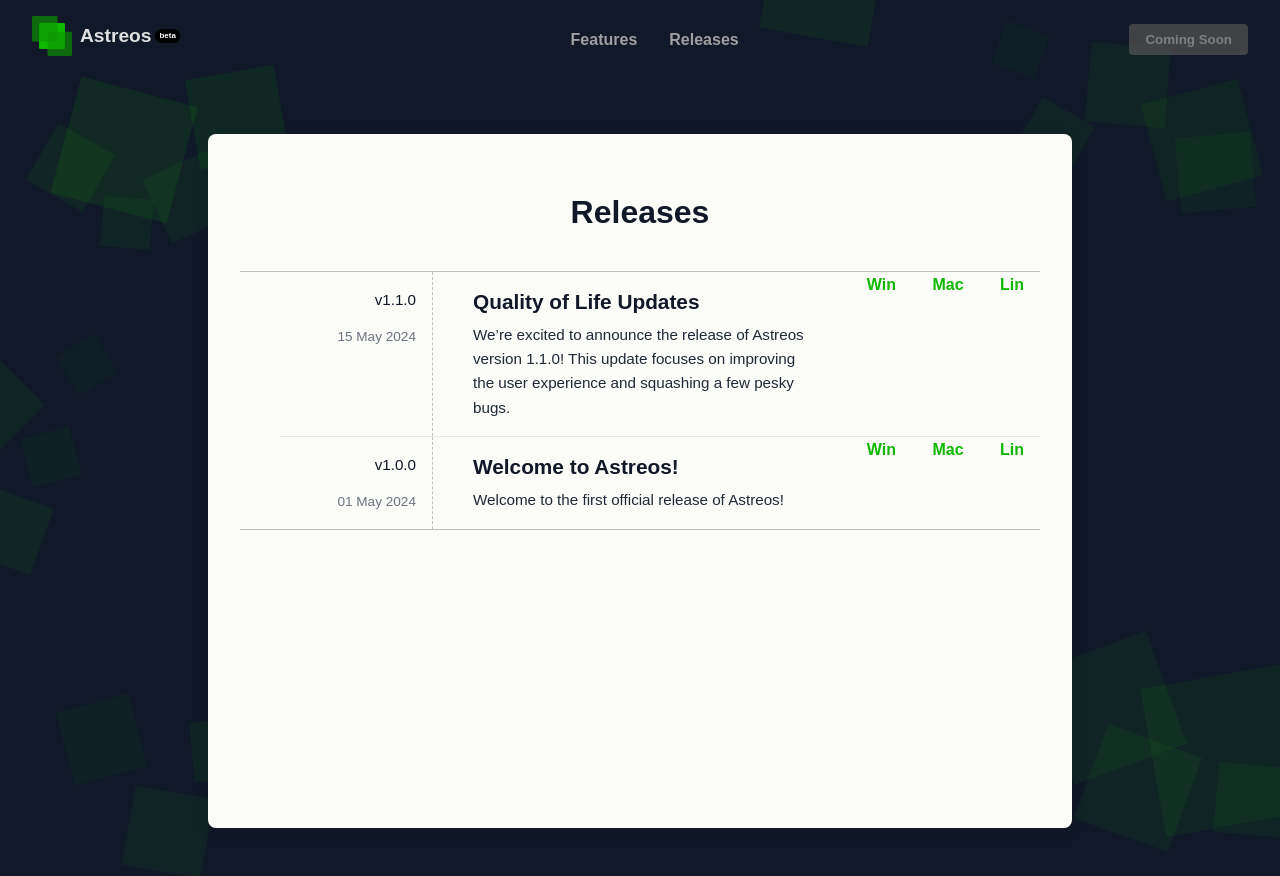
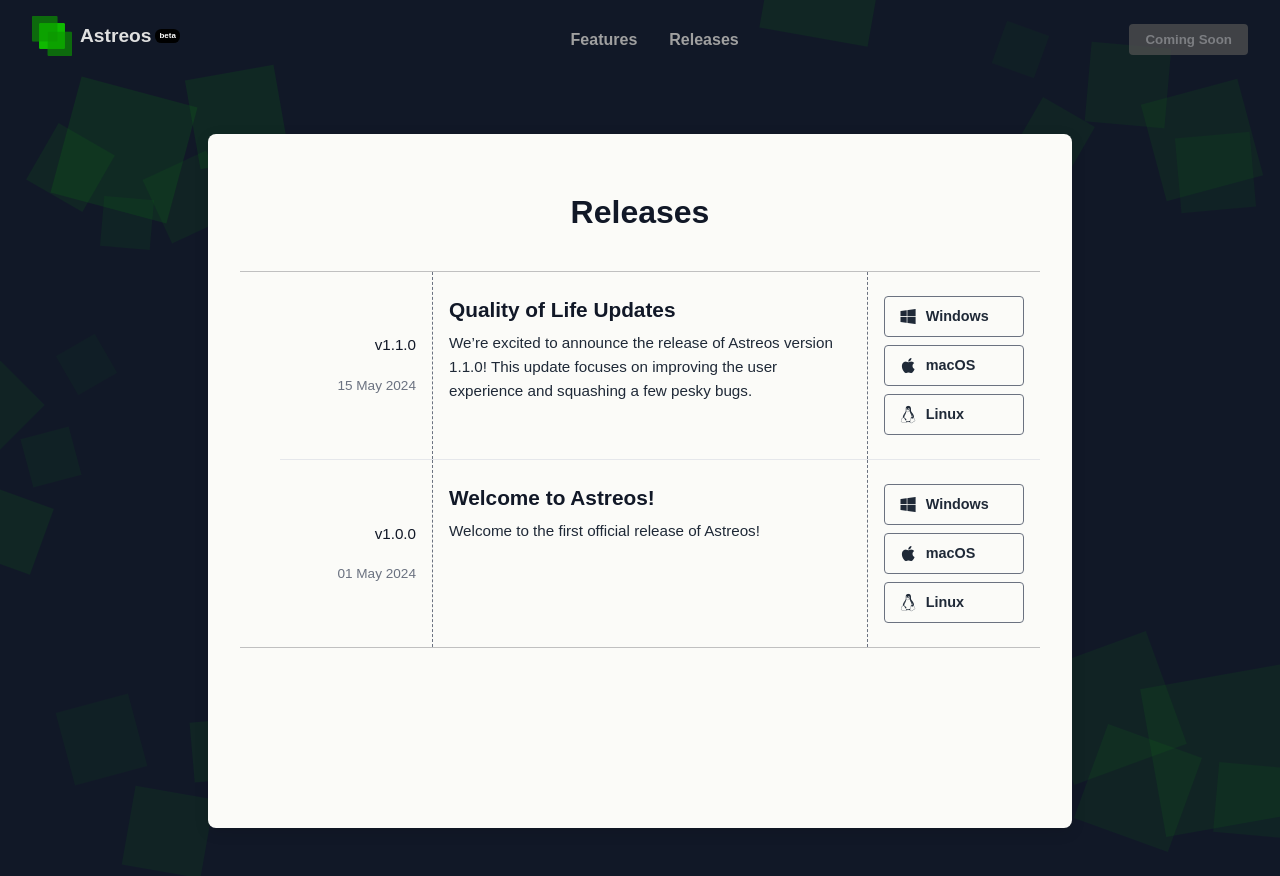
Before and after one commit to phillt/astreos.dev, a Jekyll site: the page built from release-notes.md, in a window 1280 px wide. Shown: the top 876 px of the page. Built offline with Jekyll 4.4.1, drawn with Linux system fonts in a browser that asks for light colours; nearby versions of some CDN libraries; some web fonts are replaced.

Commit message:
✨ Update download buttons and enhance release notes styling
Refines the download buttons for Windows, macOS, and Linux in the release notes, incorporating icons and improved labels for better user experience. Adjusts CSS for uniform padding, alignment, and responsiveness across devices, ensuring a cohesive layout for the release notes section.

```diff
--- a/assets/css/style.css
+++ b/assets/css/style.css
@@ -454,22 +454,26 @@ a:hover {
 
 .release-notes-list li {
   display: flex;
-  align-items: stretch; /* Make columns equal height */
-  gap: 1.5rem;
+  align-items: stretch;
+  gap: 0; /* Remove gap, handled by padding & border */
   margin-bottom: 0;
   border-top: 1px solid #e5e7eb;
 }
 
 .release-notes-list .post-meta-column,
-.release-notes-list .post-details {
-  padding: 1rem;
+.release-notes-list .post-details,
+.release-notes-list .post-download-column {
+  padding: 1.5rem 1rem; /* Uniform padding */
+  display: flex; /* Enable flex for alignment */
+  flex-direction: column; /* Default direction */
+  justify-content: center; /* Center content vertically */
 }
 
 .release-notes-list .post-meta-column {
-  flex: 0 0 120px; /* Fixed width for this column */
-  text-align: right; /* Align text right */
-  border-right: 1px dashed var(--clr-text-subtle);
-
+  flex: 0 0 120px;
+  text-align: right;
+  border-right: 1px dashed var(--clr-meta-dark);
+  align-items: flex-end; /* Align text to the right */
 }
 
 .release-notes-list .post-version {
@@ -488,6 +492,8 @@ a:hover {
 
 .release-notes-list .post-details {
   flex: 1;
+  border-right: 1px dashed var(--clr-meta-dark);
+  justify-content: flex-start; /* Align text to top */
 }
 
 .release-notes-list h2 {
@@ -511,6 +517,46 @@ a:hover {
   color: var(--clr-text-dark);
   line-height: 1.6;
   font-size: 0.95em; /* Slightly smaller excerpt */
+}
+
+.release-notes-list .post-download-column {
+  flex: 0 0 140px; /* Increase width for text */
+  align-items: stretch; /* Stretch buttons full width */
+  gap: 0.5rem;
+}
+
+.btn-download {
+  display: inline-flex;
+  justify-content: flex-start; /* Align icon/text left */
+  align-items: center;
+  padding: 0.5rem 0.8rem; /* Adjust padding */
+  /* width: auto; Remove fixed width */
+  /* height: auto; Remove fixed height */
+  font-size: 0.9em; /* Smaller base font size */
+  text-decoration: none;
+  border: 1px solid var(--clr-meta-dark);
+  background-color: transparent;
+  color: var(--clr-text-dark);
+  border-radius: 4px;
+  cursor: pointer;
+  transition: background-color 0.2s ease, color 0.2s ease;
+  gap: 0.5em; /* Space between icon and text */
+}
+
+.btn-download i {
+  font-size: 1.2em; /* Keep icon slightly larger */
+  width: 1.2em; /* Allocate fixed space for icon */
+  text-align: center;
+}
+
+.btn-download .btn-label {
+  /* Styles for the label if needed */
+}
+
+.btn-download:hover {
+  background-color: var(--clr-text-dark);
+  color: var(--clr-bg-paper);
+  border-color: var(--clr-text-dark);
 }
 
 /* Single Post Layout Styles */
@@ -735,18 +781,47 @@ a:hover {
     flex-direction: column;
     gap: 0;
   }
-  .release-notes-list .post-meta-column {
+  .release-notes-list .post-meta-column,
+  .release-notes-list .post-details,
+  .release-notes-list .post-download-column {
     flex-basis: auto;
     width: auto;
-    text-align: left; /* Align left on mobile */
-    padding-top: 0;
-    margin-bottom: 0.5rem; /* Space below date/version block */
+    padding: 1rem;
+    border-right: none;
+    border-bottom: 1px dashed var(--clr-meta-dark); /* Separator when stacked */
+    align-items: flex-start; /* Align left */
   }
-  .release-notes-list .post-version {
-    display: inline-block; /* Put version and date on same line? */
-    margin: 0 0.5rem 0 0;
+  .release-notes-list li:last-child .post-download-column {
+    border-bottom: none;
   }
-  .release-notes-list .post-meta {
-     display: inline-block; /* Put version and date on same line? */
+
+  .release-notes-list .post-meta-column {
+    text-align: left;
+    padding-bottom: 0.5rem; /* Less padding */
+    border-bottom: none; /* Remove double border */
+  }
+
+  .release-notes-list .post-details {
+     padding-top: 0.5rem;
+     padding-bottom: 1rem;
+  }
+
+  .release-notes-list .post-download-column {
+    flex-basis: auto;
+    width: auto;
+    align-items: stretch; /* Stretch buttons horizontally */
+    flex-direction: column; /* Stack buttons again on mobile */
+    gap: 0.5rem;
+    padding-top: 1rem;
+    padding-bottom: 1rem;
+    border-bottom: none; /* Remove bottom border */
+  }
+
+  .release-notes-list li:last-child .post-download-column {
+     /* border-bottom: none; Already removed */
+  }
+
+  .btn-download {
+    justify-content: center; /* Center content on mobile buttons */
   }
 }
--- a/release-notes.md
+++ b/release-notes.md
@@ -24,13 +24,22 @@ permalink: /releases/
         </div>
         <div class="post-download-column">
           {% if post.download_windows %}
-            <a href="{{ post.download_windows }}" class="btn btn-download windows" title="Download for Windows">Win</a>
+            <a href="{{ post.download_windows }}" class="btn btn-download windows" title="Download for Windows">
+              <i class="fa-brands fa-windows"></i>
+              <span class="btn-label">Windows</span>
+            </a>
           {% endif %}
           {% if post.download_macos %}
-            <a href="{{ post.download_macos }}" class="btn btn-download macos" title="Download for macOS">Mac</a>
+            <a href="{{ post.download_macos }}" class="btn btn-download macos" title="Download for macOS">
+              <i class="fa-brands fa-apple"></i>
+              <span class="btn-label">macOS</span>
+            </a>
           {% endif %}
           {% if post.download_linux %}
-            <a href="{{ post.download_linux }}" class="btn btn-download linux" title="Download for Linux">Lin</a>
+            <a href="{{ post.download_linux }}" class="btn btn-download linux" title="Download for Linux">
+              <i class="fa-brands fa-linux"></i>
+              <span class="btn-label">Linux</span>
+            </a>
           {% endif %}
         </div>
       </li>
```
Also changed, not shown: 2 other files.
